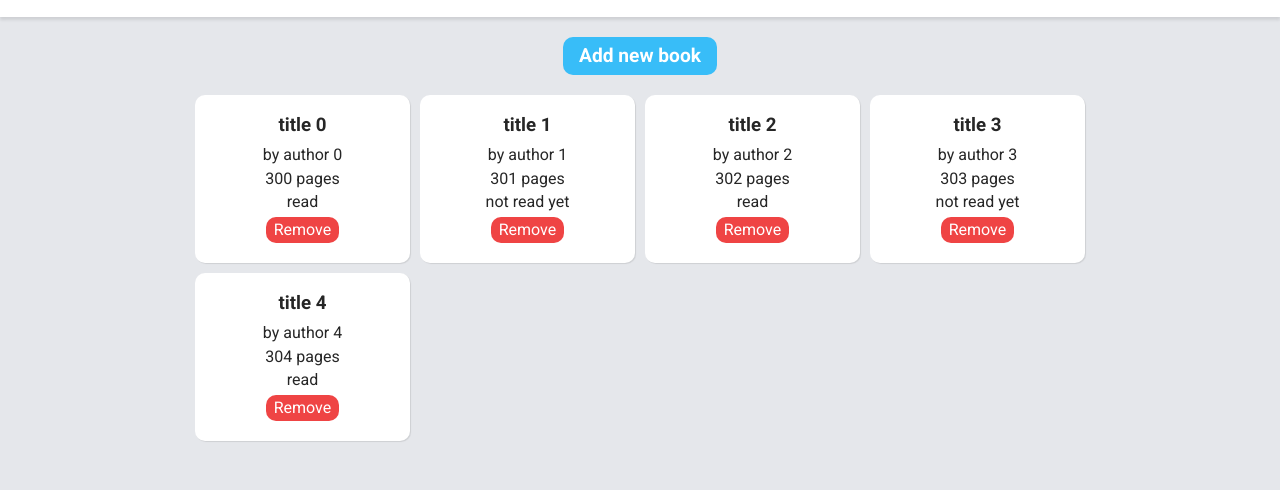
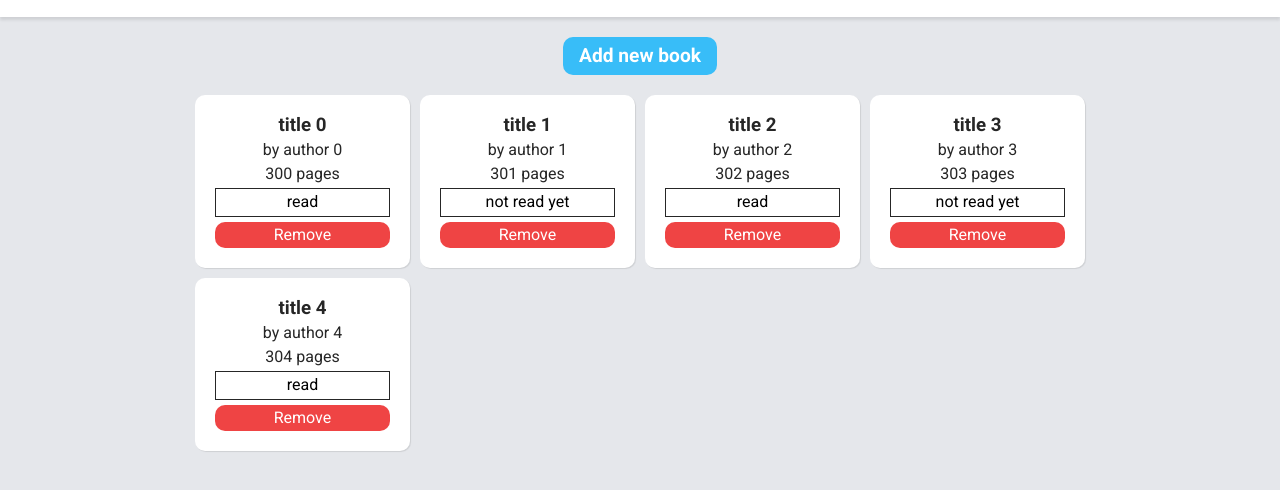
Before and after one commit to MERatio/library, a plain HTML site: page index.html in a window 1280 px wide. Shown: the part 60-550 px from the top of the page. Drawn offline with Linux system fonts and the light colour scheme.

Commit message:
Add a button on each book card to change its read status

```diff
--- a/css/index.css
+++ b/css/index.css
@@ -159,19 +159,26 @@ input.form-control {
 	background-color: #fff;
 	border-radius: var(--border-radius);
 	box-shadow: var(--box-shadow);
+
+	display: grid;
+	row-gap: 5px;
 }
 
-.card-title {
-	margin-bottom: 10px;
+.read-btn {
+	border: 1px solid var(--neutral-800);
+	padding: 4px 0;
+	background: transparent;
+	cursor: pointer;
 }
 
-.card-text {
-	margin-bottom: 5px;
+.read-btn:hover,
+.read-btn:active {
+	background-color: #e5e7eb;
 }
 
 .remove-card-btn {
 	color: #fff;
-	padding: 4px 8px;
+	padding: 4px 0;
 	background-color: #fff;
 	background-color: var(--red-500);
 	border: none;
--- a/index.js
+++ b/index.js
@@ -17,6 +17,10 @@ function Book(title, author, numOfPages, read) {
 	this.read = read;
 }
 
+Book.prototype.updateRead = function () {
+	this.read = !this.read;
+};
+
 function addBookToLibrary(title, author, numOfPages, read) {
 	const newBook = new Book(title, author, numOfPages, read);
 	library = [...library, newBook];
@@ -27,12 +31,10 @@ function createDomBook(book) {
 	domBook.classList.add('card');
 
 	const domTitle = document.createElement('h3');
-	domTitle.classList.add('card-title');
 	domTitle.textContent = book.title;
 	domBook.appendChild(domTitle);
 
 	const domAuthor = document.createElement('p');
-	domAuthor.classList.add('card-text');
 	domAuthor.textContent = `by ${book.author}`;
 	domBook.appendChild(domAuthor);
 
@@ -41,10 +43,18 @@ function createDomBook(book) {
 	domNumOfPages.textContent = `${book.numOfPages} pages`;
 	domBook.appendChild(domNumOfPages);
 
-	const domRead = document.createElement('p');
-	domRead.classList.add('card-text');
-	domRead.textContent = book.read ? 'read' : 'not read yet';
-	domBook.appendChild(domRead);
+	const domReadBtn = document.createElement('button');
+	domReadBtn.type = 'button';
+	domReadBtn.classList.add('read-btn');
+	domReadBtn.textContent = book.read ? 'read' : 'not read yet';
+	domBook.appendChild(domReadBtn);
+
+	domReadBtn.addEventListener('click', function handleReadBtnClick(event) {
+		const bookIndex = Number(domBook.dataset.bookIndex);
+		const book = library.find((book, index) => index === bookIndex);
+		book.updateRead();
+		renderLibrary(library);
+	});
 
 	const removeBookBtn = document.createElement('button');
 	removeBookBtn.classList.add('remove-card-btn');
```
